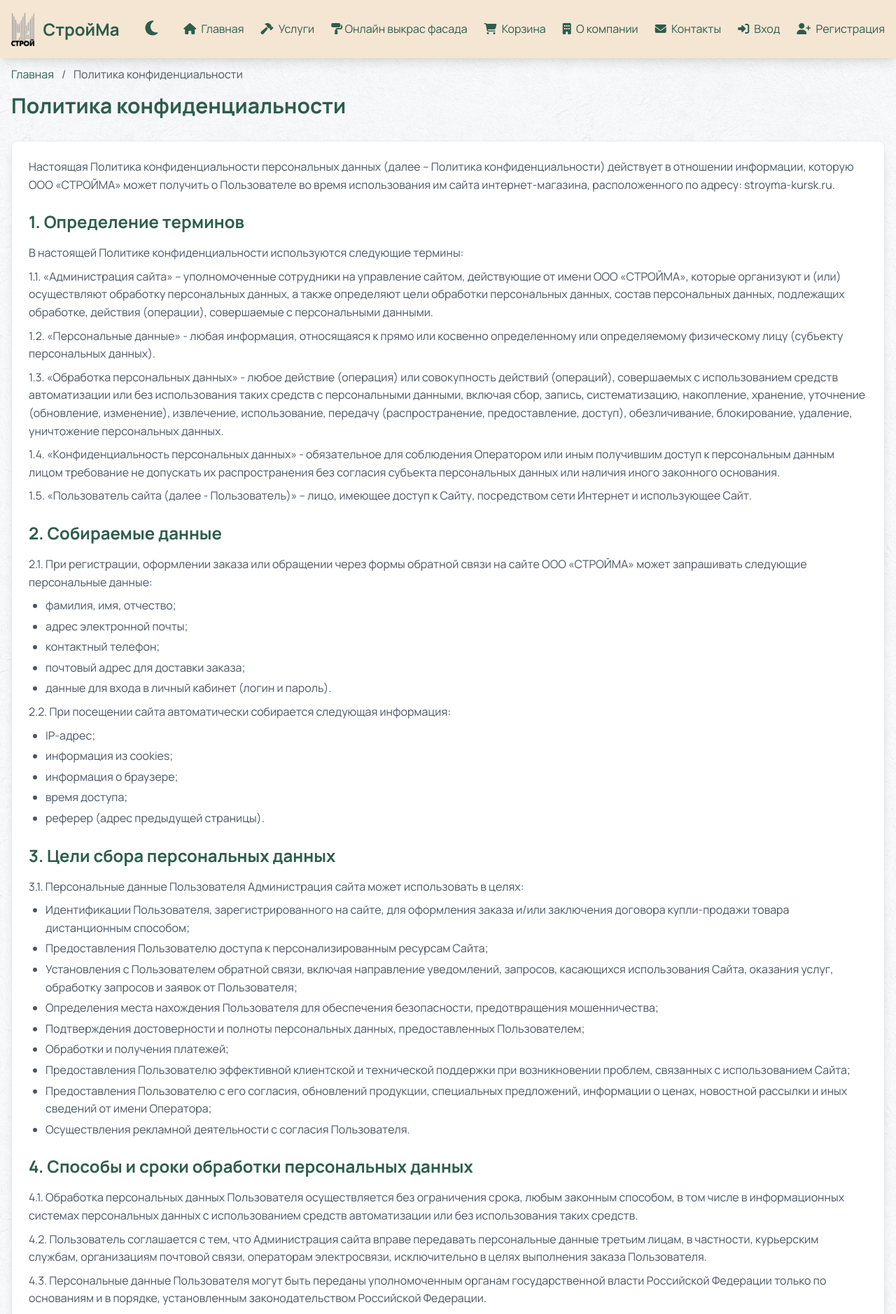
After one commit to develop-mdv/stroyma_website, a Django app: page /policy/ in a window 1280 px wide. The commit adds this page. Shown: the top 1878 px of the page at 70% size. Run offline with Django 5.2, Linux system fonts and the light colour scheme; some libraries are stand-ins or nearby versions.

Commit message:
Политика конфиденциальности

```diff
--- a/products/templates/products/base.html
+++ b/products/templates/products/base.html
@@ -200,6 +200,9 @@
                 <a href="{% url 'about' %}#company-info" class="text-gray-200 hover:text-white transition">
                     <i class="fas fa-info-circle mr-1"></i> Юридическая информация
                 </a>
+                <a href="{% url 'policy' %}" class="text-gray-200 hover:text-white transition">
+                    <i class="fas fa-shield-alt mr-1"></i> Политика конфиденциальности
+                </a>
                 <a href="#" class="text-gray-200 hover:text-white transition">
                     <i class="fab fa-telegram mr-1"></i> Telegram
                 </a>
--- /dev/null
+++ b/products/templates/products/policy.html
@@ -0,0 +1,119 @@
+{% extends 'products/base.html' %}
+{% block content %}
+
+<!-- Хлебные крошки -->
+<nav class="text-sm text-gray-600 mb-4">
+    <a href="{% url 'product_list' %}" class="text-deep-green hover:text-gray-600 transition">Главная</a>
+    <span class="mx-2">/</span>
+    <span>Политика конфиденциальности</span>
+</nav>
+
+<!-- Заголовок страницы -->
+<h1 class="text-3xl font-bold text-deep-green mb-8 animate-fade-in">Политика конфиденциальности</h1>
+
+<!-- Основной контент -->
+<section class="bg-white p-6 rounded-lg shadow-lg animate-fade-in border border-gray-200 dark:border-gray-600 mb-8">
+    <p class="text-gray-600 mb-4">
+        Настоящая Политика конфиденциальности персональных данных (далее – Политика конфиденциальности) действует в отношении информации, которую ООО «СТРОЙМА» может получить о Пользователе во время использования им сайта интернет-магазина, расположенного по адресу: stroyma-kursk.ru.
+    </p>
+
+    <h2 class="text-2xl font-semibold text-deep-green mt-6 mb-4">1. Определение терминов</h2>
+
+    <div class="text-gray-600 space-y-2 mb-4">
+        <p>В настоящей Политике конфиденциальности используются следующие термины:</p>
+        <p>1.1. «Администрация сайта» – уполномоченные сотрудники на управление сайтом, действующие от имени ООО «СТРОЙМА», которые организуют и (или) осуществляют обработку персональных данных, а также определяют цели обработки персональных данных, состав персональных данных, подлежащих обработке, действия (операции), совершаемые с персональными данными.</p>
+        <p>1.2. «Персональные данные» - любая информация, относящаяся к прямо или косвенно определенному или определяемому физическому лицу (субъекту персональных данных).</p>
+        <p>1.3. «Обработка персональных данных» - любое действие (операция) или совокупность действий (операций), совершаемых с использованием средств автоматизации или без использования таких средств с персональными данными, включая сбор, запись, систематизацию, накопление, хранение, уточнение (обновление, изменение), извлечение, использование, передачу (распространение, предоставление, доступ), обезличивание, блокирование, удаление, уничтожение персональных данных.</p>
+        <p>1.4. «Конфиденциальность персональных данных» - обязательное для соблюдения Оператором или иным получившим доступ к персональным данным лицом требование не допускать их распространения без согласия субъекта персональных данных или наличия иного законного основания.</p>
+        <p>1.5. «Пользователь сайта (далее - Пользователь)» – лицо, имеющее доступ к Сайту, посредством сети Интернет и использующее Сайт.</p>
+    </div>
+
+    <h2 class="text-2xl font-semibold text-deep-green mt-6 mb-4">2. Собираемые данные</h2>
+
+    <div class="text-gray-600 space-y-2 mb-4">
+        <p>2.1. При регистрации, оформлении заказа или обращении через формы обратной связи на сайте ООО «СТРОЙМА» может запрашивать следующие персональные данные:</p>
+        <ul class="list-disc pl-6 space-y-1">
+            <li>фамилия, имя, отчество;</li>
+            <li>адрес электронной почты;</li>
+            <li>контактный телефон;</li>
+            <li>почтовый адрес для доставки заказа;</li>
+            <li>данные для входа в личный кабинет (логин и пароль).</li>
+        </ul>
+        <p>2.2. При посещении сайта автоматически собирается следующая информация:</p>
+        <ul class="list-disc pl-6 space-y-1">
+            <li>IP-адрес;</li>
+            <li>информация из cookies;</li>
+            <li>информация о браузере;</li>
+            <li>время доступа;</li>
+            <li>реферер (адрес предыдущей страницы).</li>
+        </ul>
+    </div>
+
+    <h2 class="text-2xl font-semibold text-deep-green mt-6 mb-4">3. Цели сбора персональных данных</h2>
+
+    <div class="text-gray-600 space-y-2 mb-4">
+        <p>3.1. Персональные данные Пользователя Администрация сайта может использовать в целях:</p>
+        <ul class="list-disc pl-6 space-y-1">
+            <li>Идентификации Пользователя, зарегистрированного на сайте, для оформления заказа и/или заключения договора купли-продажи товара дистанционным способом;</li>
+            <li>Предоставления Пользователю доступа к персонализированным ресурсам Сайта;</li>
+            <li>Установления с Пользователем обратной связи, включая направление уведомлений, запросов, касающихся использования Сайта, оказания услуг, обработку запросов и заявок от Пользователя;</li>
+            <li>Определения места нахождения Пользователя для обеспечения безопасности, предотвращения мошенничества;</li>
+            <li>Подтверждения достоверности и полноты персональных данных, предоставленных Пользователем;</li>
+            <li>Обработки и получения платежей;</li>
+            <li>Предоставления Пользователю эффективной клиентской и технической поддержки при возникновении проблем, связанных с использованием Сайта;</li>
+            <li>Предоставления Пользователю с его согласия, обновлений продукции, специальных предложений, информации о ценах, новостной рассылки и иных сведений от имени Оператора;</li>
+            <li>Осуществления рекламной деятельности с согласия Пользователя.</li>
+        </ul>
+    </div>
+
+    <h2 class="text-2xl font-semibold text-deep-green mt-6 mb-4">4. Способы и сроки обработки персональных данных</h2>
+
+    <div class="text-gray-600 space-y-2 mb-4">
+        <p>4.1. Обработка персональных данных Пользователя осуществляется без ограничения срока, любым законным способом, в том числе в информационных системах персональных данных с использованием средств автоматизации или без использования таких средств.</p>
+        <p>4.2. Пользователь соглашается с тем, что Администрация сайта вправе передавать персональные данные третьим лицам, в частности, курьерским службам, организациям почтовой связи, операторам электросвязи, исключительно в целях выполнения заказа Пользователя.</p>
+        <p>4.3. Персональные данные Пользователя могут быть переданы уполномоченным органам государственной власти Российской Федерации только по основаниям и в порядке, установленным законодательством Российской Федерации.</p>
+        <p>4.4. Администрация сайта принимает необходимые организационные и технические меры для защиты персональной информации Пользователя от неправомерного или случайного доступа, уничтожения, изменения, блокирования, копирования, распространения, а также от иных неправомерных действий третьих лиц.</p>
+    </div>
+
+    <h2 class="text-2xl font-semibold text-deep-green mt-6 mb-4">5. Права и обязанности сторон</h2>
+
+    <div class="text-gray-600 space-y-2 mb-4">
+        <p>5.1. Пользователь имеет право:</p>
+        <ul class="list-disc pl-6 space-y-1">
+            <li>получать информацию, касающуюся обработки его персональных данных;</li>
+            <li>требовать уточнения, блокирования или уничтожения его персональных данных в случае, если они являются неполными, устаревшими, неточными;</li>
+            <li>принимать предусмотренные законом меры по защите своих прав;</li>
+            <li>отозвать свое согласие на обработку персональных данных.</li>
+        </ul>
+        <p>5.2. Администрация сайта обязана:</p>
+        <ul class="list-disc pl-6 space-y-1">
+            <li>использовать полученную информацию исключительно для целей, указанных в настоящей Политике конфиденциальности;</li>
+            <li>обеспечить хранение конфиденциальной информации в тайне;</li>
+            <li>принимать меры предосторожности для защиты конфиденциальности персональных данных Пользователя;</li>
+            <li>осуществить блокирование персональных данных, относящихся к соответствующему Пользователю, с момента обращения или запроса Пользователя или его законного представителя либо уполномоченного органа по защите прав субъектов персональных данных на период проверки, в случае выявления недостоверных персональных данных или неправомерных действий.</li>
+        </ul>
+    </div>
+
+    <h2 class="text-2xl font-semibold text-deep-green mt-6 mb-4">6. Заключительные положения</h2>
+
+    <div class="text-gray-600 space-y-2 mb-4">
+        <p>6.1. Администрация сайта вправе вносить изменения в настоящую Политику конфиденциальности без согласия Пользователя.</p>
+        <p>6.2. Новая Политика конфиденциальности вступает в силу с момента ее размещения на Сайте, если иное не предусмотрено новой редакцией Политики конфиденциальности.</p>
+        <p>6.3. Действующая Политика конфиденциальности размещена на странице по адресу: <a href="{% url 'policy' %}" class="text-deep-green hover:underline">https://stroyma-kursk.ru/policy/</a></p>
+        <p>6.4. Настоящая Политика конфиденциальности регулируется действующим законодательством Российской Федерации.</p>
+    </div>
+
+    <div class="mt-8 text-gray-600">
+        <p>Дата последнего обновления: 10.10.2024</p>
+        <p>ООО «СТРОЙМА»</p>
+        <p>Адрес: 305004, г. Курск, ул. Ленина, дом 90/2, офис 215в</p>
+        <p>Email: mvv@stroyma.ru</p>
+        <p>Телефон: +7 (910) 211-40-41</p>
+    </div>
+</section>
+
+{% endblock %}
+
+{% block meta_description %}Политика конфиденциальности ООО "СТРОЙМА". Узнайте, какие персональные данные мы собираем и как обрабатываем их на нашем сайте.{% endblock %}
+{% block meta_keywords %}политика конфиденциальности, защита персональных данных, обработка данных, СтройМА{% endblock %}
+{% block title %}Политика конфиденциальности - ООО "СТРОЙМА"{% endblock %}
--- a/products/urls.py
+++ b/products/urls.py
@@ -13,6 +13,7 @@ urlpatterns = [
     path('checkout/success/', views.checkout_success, name='checkout_success'),
     path('contact/', views.contact, name='contact'),
     path('about/', views.about, name='about'),
+    path('policy/', views.policy, name='policy'),
     path('search-ajax/', views.search_ajax, name='search_ajax'),
     path('quick-view/<int:pk>/', views.quick_view, name='quick_view'),
     path('color-selection/', views.color_selection, name='color_selection'),
--- a/products/views.py
+++ b/products/views.py
@@ -483,3 +483,11 @@ def about(request):
     Отображает страницу "О компании"
     """
     return render(request, 'products/about.html')
+
+def policy(request):
+    """Отображение страницы политики конфиденциальности"""
+    return render(request, 'products/policy.html', {
+        'meta_title': 'Политика конфиденциальности - ООО "СТРОЙМА"',
+        'meta_description': 'Политика конфиденциальности ООО "СТРОЙМА". Узнайте, какие персональные данные мы собираем и как обрабатываем их на нашем сайте.',
+        'keywords': 'политика конфиденциальности, защита персональных данных, обработка данных, СтройМА',
+    })
```
Also changed, not shown: accounts/templates/accounts/register.html (+12 -0 lines), products/templates/products/checkout.html (+12 -0 lines).
